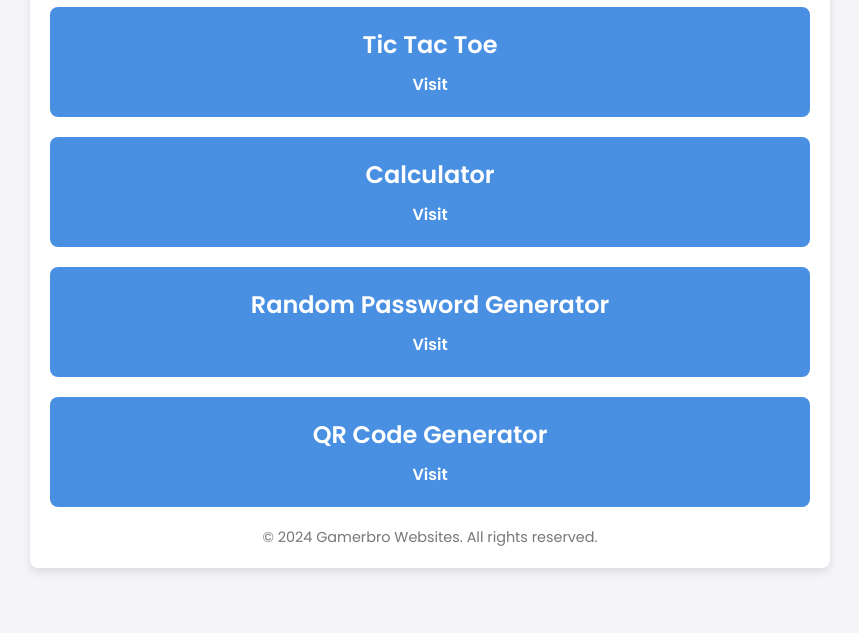
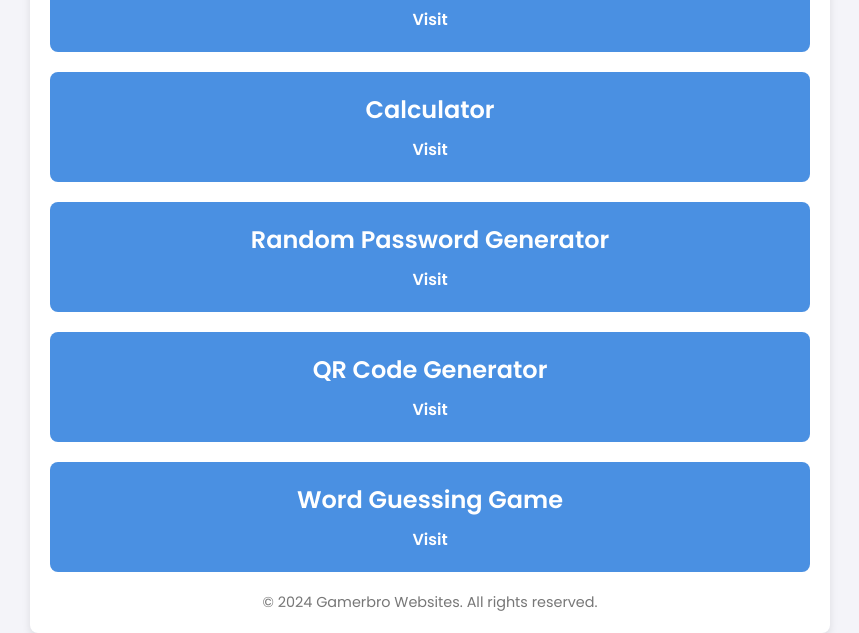
Before and after one commit to Gamerbro194/Web-Projects, a plain HTML site: page index.html in a window 1280 px wide. Shown: the part 181-814 px from the top of the page, without its empty margins (210-1069 px from the left). Drawn offline with Linux system fonts and the light colour scheme.

Commit message:
Update index.html

```diff
--- a/index.html
+++ b/index.html
@@ -109,6 +109,10 @@ footer {
                 <h2>QR Code Generator</h2>
                 <a href="Qr-Generator.html">Visit</a>
             </div>
+            <div class="link-card">
+                <h2>Word Guessing Game</h2>
+                <a href="Word-Guessing-Game.html">Visit</a>
+            </div>
         </main>
         <footer>
             <p>&copy; 2024 Gamerbro Websites. All rights reserved.</p>
```
